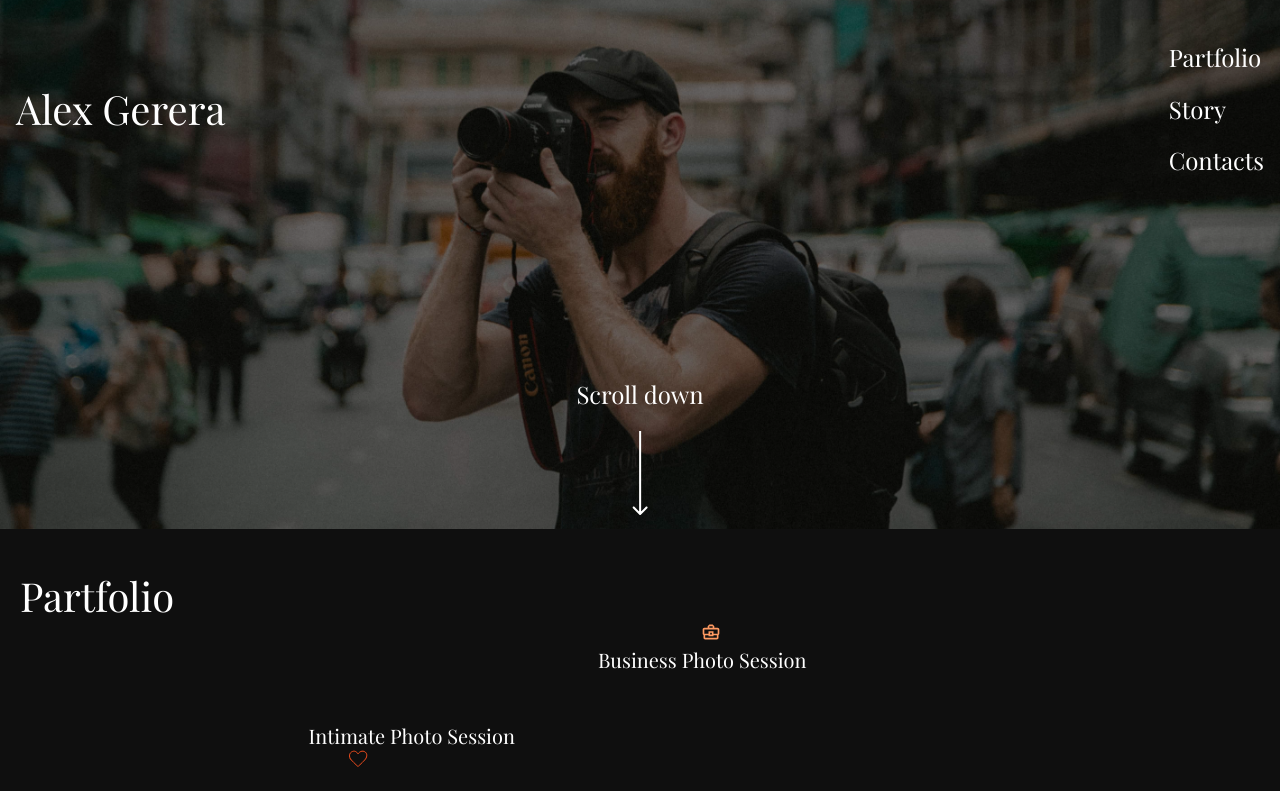
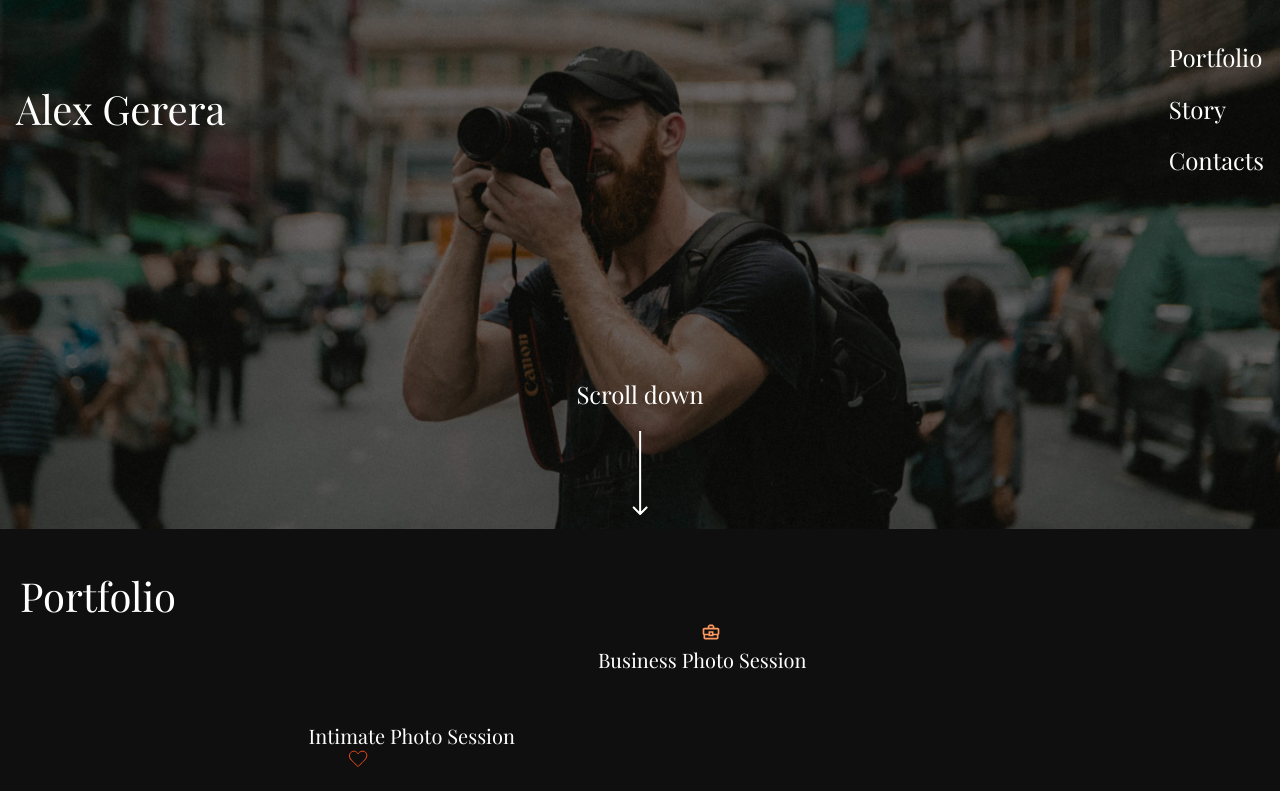
Before and after one commit to DKolod/alex-gerera, a React (Create React App) app: page / in a window 1280 px wide. Shown: the top 791 px of the page. Built offline with nearby package versions, Linux system fonts and the light colour scheme.

Commit message:
revision portfolio

```diff
--- a/src/components/sections/Hero/Hero.jsx
+++ b/src/components/sections/Hero/Hero.jsx
@@ -9,7 +9,7 @@ const Hero = () => {
         <h1 className={styles.heroTitle}>Alex Gerera</h1>
         <ul className={styles.heroList}>
           <li className={styles.heroItem}>
-            <a href="#Partfolio"> Partfolio</a>
+            <a href="#Portfolio"> Portfolio</a>
           </li>
           <li className={styles.heroItem}>
             <a href="#Story"> Story</a>
--- a/src/components/sections/Portfolio/Portfolio.jsx
+++ b/src/components/sections/Portfolio/Portfolio.jsx
@@ -5,7 +5,7 @@ import sprite from 'images/icons.svg';
 const Portfolio = () => {
   return (
     <div id="Portfolio" className={styles.portfolioSection}>
-      <h2 className={styles.portfolioTitle}>Partfolio</h2>
+      <h2 className={styles.portfolioTitle}>Portfolio</h2>
       <ul className={styles.portfolioList}>
         <li className={styles.portfolioItem}>
           <p>Intimate photo session</p>
```
